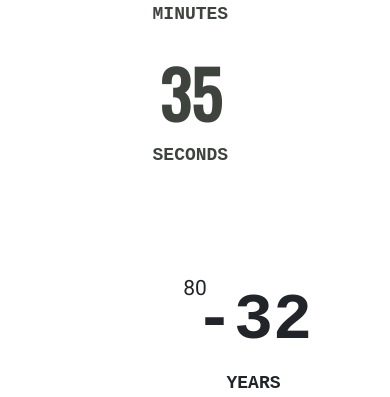
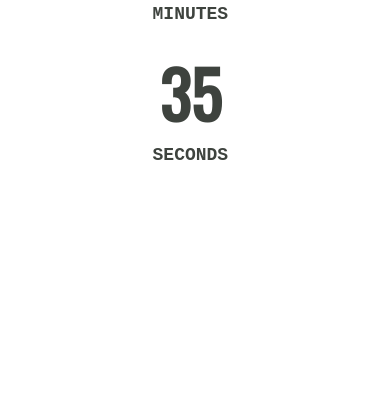
Before and after one commit to newtonkiragu/Kens-life-timer, a PHP site: page / in a window 390 px wide. Shown: the part 487-884 px from the top of the page. After the commit the page ends 844 px from the top, so only its background shows below. Run offline with PHP 8.4, Linux system fonts and the light colour scheme; some libraries are stand-ins or nearby versions; some web fonts are replaced.

Commit message:
fixed the responsive mobile styling

```diff
--- a/css/styles.css
+++ b/css/styles.css
@@ -83,7 +83,7 @@ body {
     }
 
     #eighty {
-      display: hidden;
+      display: none;
         top: 90%;
         bottom: 0;
         left: 0;
@@ -91,7 +91,7 @@ body {
     }
 
     #countup {
-      display: hidden;
+      display: none;
         top: 90%;
         bottom: 0;
         left: 30%;
```
